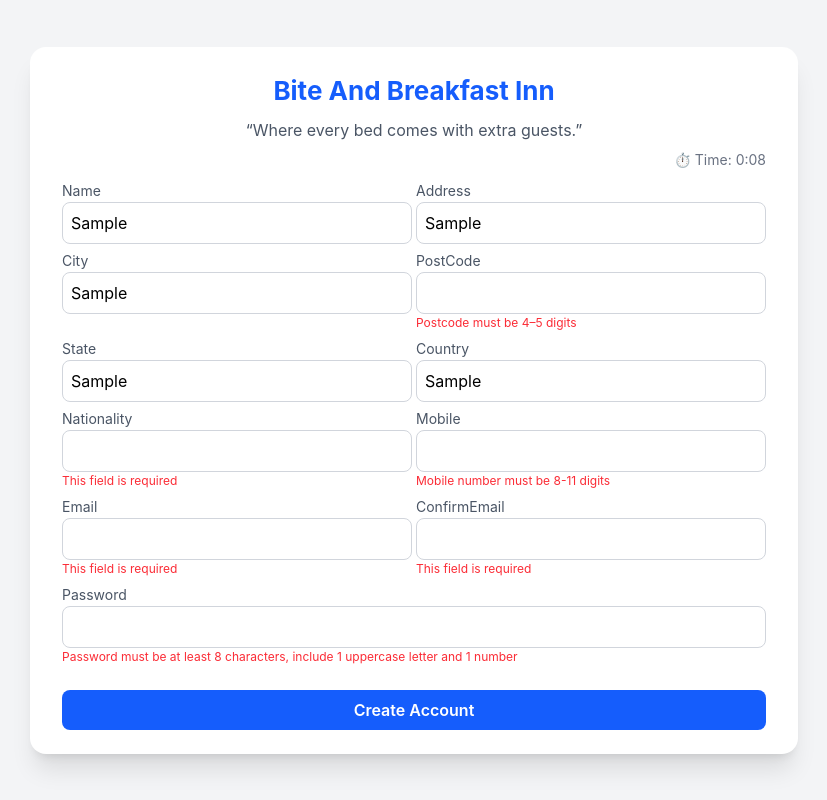
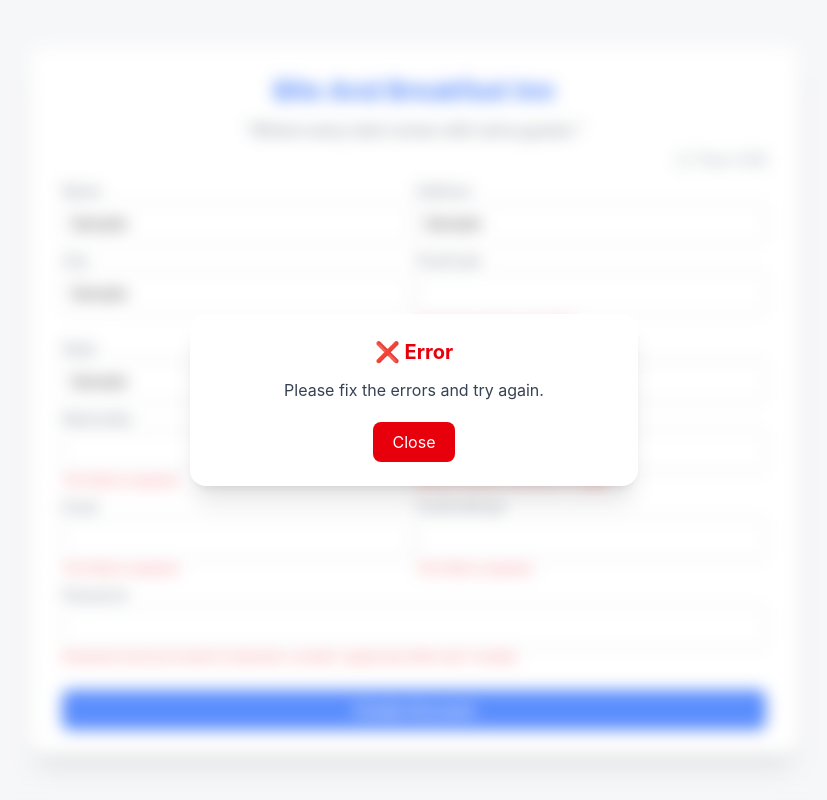
Before and after one commit to Zhelle10/Thesis-Static-And-Dynamic-Web-Forms-, a React (Vite) app in the folder WebForms/: page / in a window 1280 px wide. Both pictures are taken after typing "Sample", "Sample", "Sample", "Sample", "Sample", "Sample" into the empty fields and a click on the button "Create Account". Shown: the whole page, without its empty margins (226-1053 px from the left). Built offline with nearby package versions, Linux system fonts and the light colour scheme.

Commit message:
Created error message and installed react router but thinking to uninstall it later. I think it is unecessary

```diff
--- a/WebForms/ai/StaticForm.jsx
+++ b/WebForms/ai/StaticForm.jsx
@@ -11,6 +11,7 @@
 import React, { useState } from "react";
 import FormTimer from "/src/components/FormTimer";
 import SuccessModal from "/src/components/SuccessModal";
+import ErrorModal from "/src/components/ErrorModal";
 
 const API_URL = "http://192.168.0.197:5000"; // 🔁 change if IP changes. BACKEND: /api/static
 
@@ -33,6 +34,8 @@ const StaticForm = () => {
     const [timeSpent, setTimeSpent] = useState(0);
     const [isTimerRunning, setIsTimerRunning] = useState(true);
     const [showSuccess, setShowSuccess] = useState(false);
+    const [showError, setShowError] = useState(false);
+    const [errorMessage, setErrorMessage] = useState("");
 
     const handleChange = (e) => {
         const { name, value } = e.target;
@@ -114,7 +117,8 @@ const StaticForm = () => {
         e.preventDefault();
 
         if (!validate()) {
-            alert("❌ Please fix form errors");
+            setErrorMessage("Please fix the errors and try again.");
+            setShowError(true);
             return;
         }
 
@@ -143,8 +147,14 @@ const StaticForm = () => {
 
         } catch (error) {
             console.error("❌ FULL ERROR:", error);
-            alert("❌ " + error.message);
+            setErrorMessage(error.message);
+            setShowError(true);
         }
+
+    };
+    const handleCloseError = () => {
+        setShowError(false);
+        setErrorMessage("");
     };
 
     return (
@@ -155,6 +165,11 @@ const StaticForm = () => {
                 isOpen={showSuccess}
                 onClose={handleCloseModal}
                 timeSpent={timeSpent}
+            />
+            <ErrorModal
+                isOpen={showError}
+                onClose={handleCloseError}
+                message={errorMessage}
             />
 
             <form
--- a/WebForms/package.json
+++ b/WebForms/package.json
@@ -13,6 +13,7 @@
     "@tailwindcss/vite": "^4.2.2",
     "react": "^19.2.4",
     "react-dom": "^19.2.4",
+    "react-router-dom": "^7.14.2",
     "tailwindcss": "^4.2.2"
   },
   "devDependencies": {
--- /dev/null
+++ b/WebForms/src/components/ErrorModal.jsx
@@ -0,0 +1,29 @@
+import React from "react";
+
+const ErrorModal = ({ isOpen, onClose, message }) => {
+    if (!isOpen) return null;
+
+    return (
+        <div className="fixed inset-0 bg-white/30 backdrop-blur-sm flex items-center justify-center z-50">
+            <div className="bg-white rounded-2xl shadow-xl p-6 w-[90%] max-w-md text-center">
+
+                <h2 className="text-xl font-bold text-red-600 mb-3">
+                    ❌ Error
+                </h2>
+
+                <p className="text-gray-700 mb-5">
+                    {message}
+                </p>
+
+                <button
+                    onClick={onClose}
+                    className="bg-red-600 hover:bg-red-700 text-white px-5 py-2 rounded-lg"
+                >
+                    Close
+                </button>
+            </div>
+        </div>
+    );
+};
+
+export default ErrorModal;
```
Also changed, not shown: 2 other files (tests, documents, lock files or other folders).
